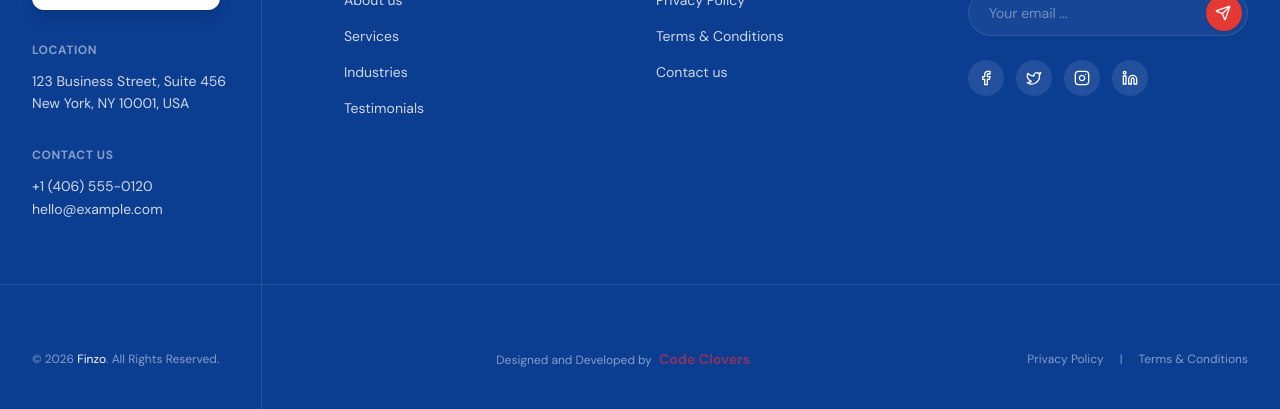
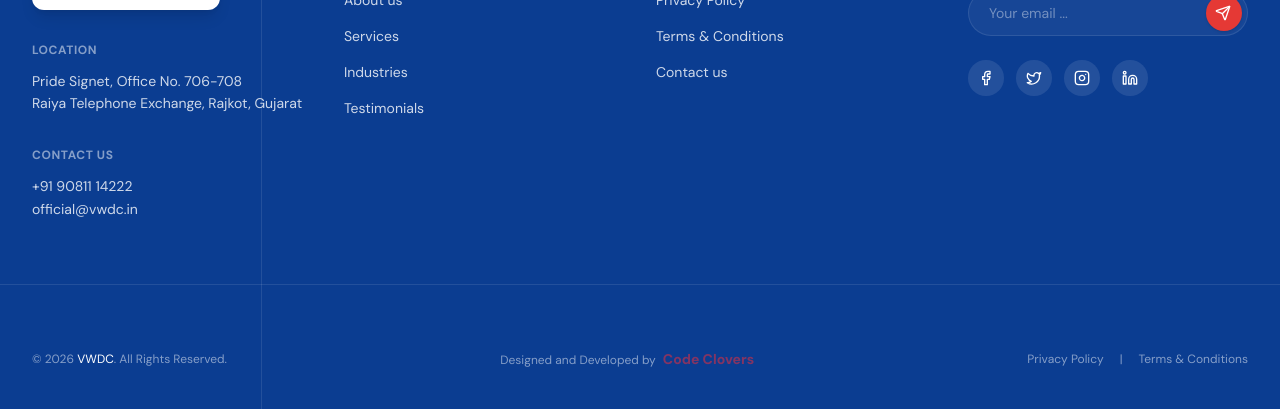
Before and after one commit to palakdhalani/ashapura, a React (Vite) app: page / in a window 1280 px wide. Shown: the part 8417-8826 px from the top of the page. Built offline with nearby package versions, Linux system fonts and the light colour scheme.

Commit message:
add contrant

```diff
--- a/src/components/Footer.jsx
+++ b/src/components/Footer.jsx
@@ -35,16 +35,16 @@ const Footer = () => {
             <div>
               <h4 className="text-xs font-bold tracking-wider uppercase text-white/50 mb-3">Location</h4>
               <p className="text-white/80 text-sm leading-relaxed hover:text-white transition-colors cursor-pointer">
-                123 Business Street, Suite 456<br />
-                New York, NY 10001, USA
+                Pride Signet, Office No. 706-708<br />
+                Raiya Telephone Exchange, Rajkot, Gujarat
               </p>
             </div>
 
             <div>
               <h4 className="text-xs font-bold tracking-wider uppercase text-white/50 mb-3">Contact Us</h4>
               <p className="text-white/80 text-sm leading-relaxed hover:text-white transition-colors cursor-pointer">
-                +1 (406) 555-0120<br />
-                hello@example.com
+                +91 90811 14222<br />
+                official@vwdc.in
               </p>
             </div>
           </div>
@@ -91,8 +91,13 @@ const Footer = () => {
             </form>
             {/* Social Icons */}
             <div className="flex gap-3 mt-6">
-              {[Facebook, Twitter, Instagram, Linkedin].map((Icon, i) => (
-                <a key={i} href="#" className="w-9 h-9 rounded-full bg-white/10 flex items-center justify-center hover:bg-secondary transition-colors group">
+              {[
+                { Icon: Facebook, link: "https://www.facebook.com/VishwasWealthDevelopmentCorporation/" },
+                { Icon: Twitter, link: "#" },
+                { Icon: Instagram, link: "https://www.instagram.com/v_w_d_c/" },
+                { Icon: Linkedin, link: "#" }
+              ].map(({ Icon, link }, i) => (
+                <a key={i} href={link} target="_blank" rel="noopener noreferrer" className="w-9 h-9 rounded-full bg-white/10 flex items-center justify-center hover:bg-secondary transition-colors group">
                   <Icon className="w-4 h-4 text-white group-hover:text-white" />
                 </a>
               ))}
@@ -104,7 +109,7 @@ const Footer = () => {
         {/* Bottom Section */}
         <div className="flex flex-col lg:flex-row justify-between items-center gap-6">
           <p className="text-xs text-white/50">
-            © 2026 <span className="text-white">Finzo</span>. All Rights Reserved.
+            © 2026 <span className="text-white">VWDC</span>. All Rights Reserved.
           </p>
 
           {/* Designed By */}
```
